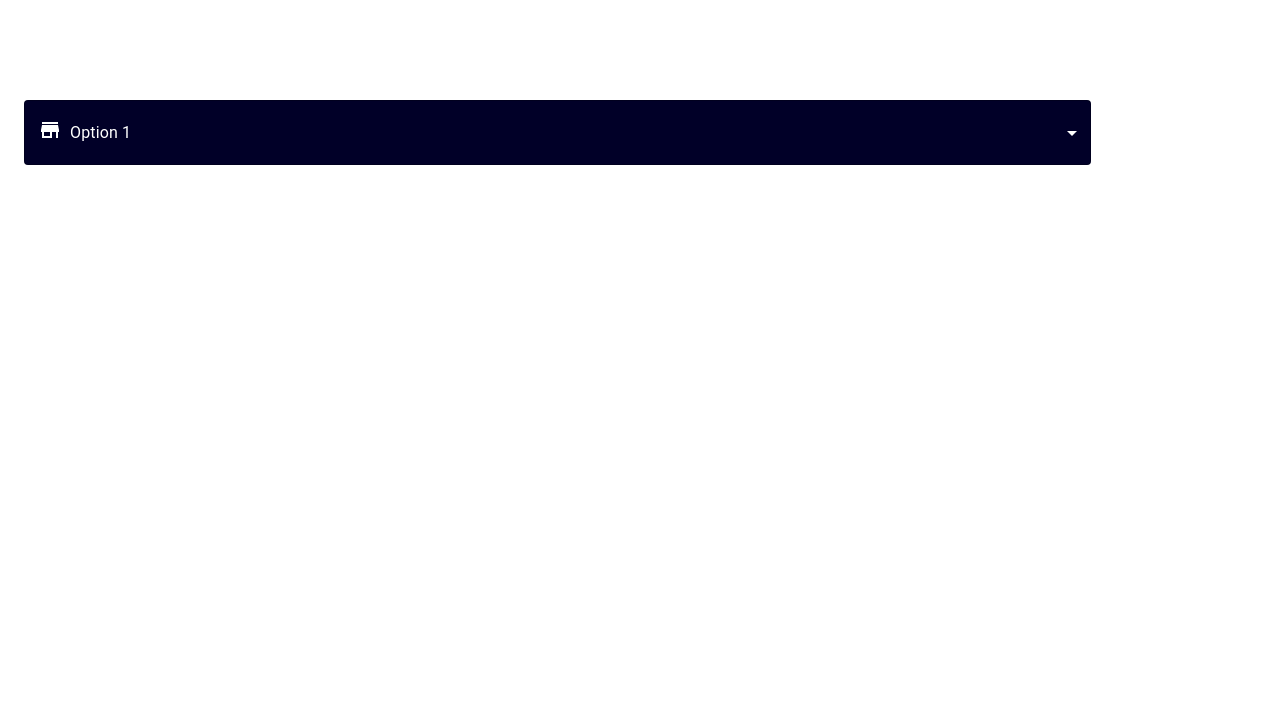
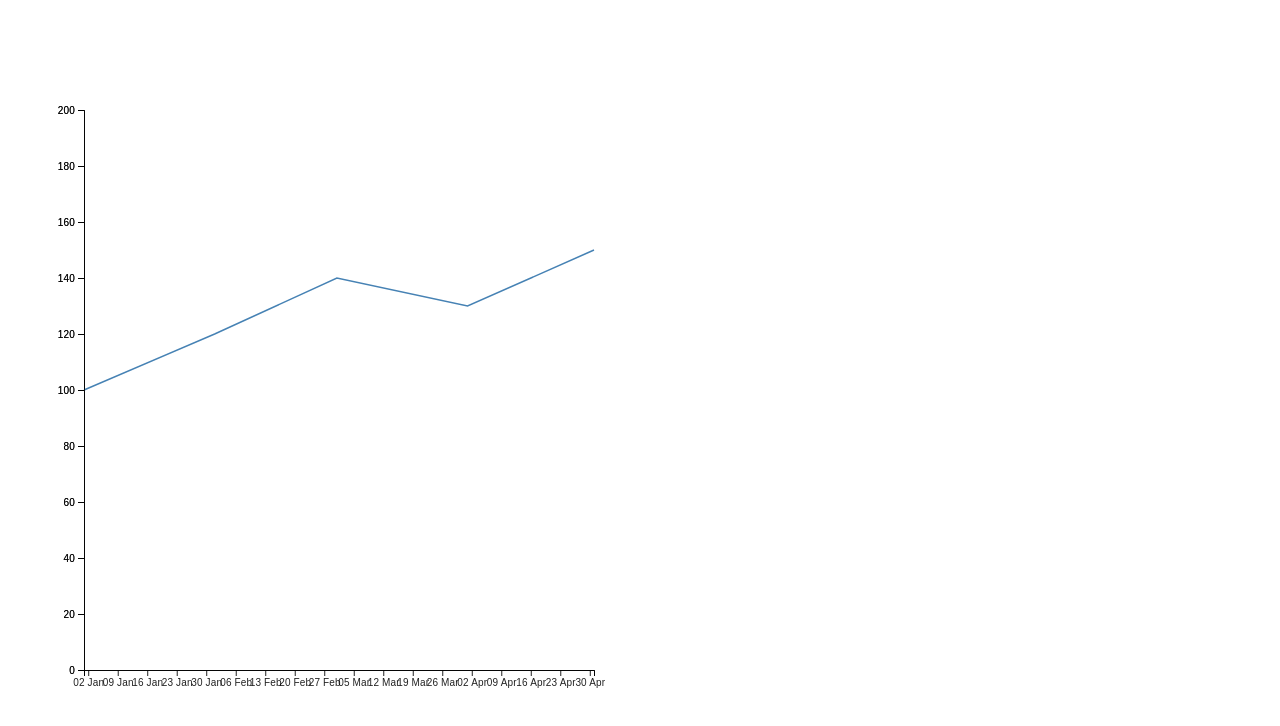
Before and after one commit to AndreMashukov/mui-multiselect, a React (Vite) app: page / in a window 1280 px wide. Shown: the top 726 px of the page. Built offline with nearby package versions, Linux system fonts and the light colour scheme.

Commit message:
minor changes

```diff
--- a/package.json
+++ b/package.json
@@ -12,6 +12,7 @@
   "dependencies": {
     "@mui/x-date-pickers": "^7.0.0",
     "@mui/x-date-pickers-pro": "^7.1.0",
+    "d3": "^7.9.0",
     "formik": "^2.4.5",
     "moment": "^2.30.1",
     "prop-types": "^15.8.1",
--- a/src/App.jsx
+++ b/src/App.jsx
@@ -7,6 +7,7 @@ import { ModalContainerTestView } from "./views/ModalContainerTestView";
 import { DatepickerView } from "./views/DatepickerView";
 import { RangePickerView } from "./views/RangePickerView";
 import { CustomSelectView } from "./views/CustomSelectView";
+import LineChartView from "./views/LineChartView";
 
 function App() {
   return (
@@ -18,7 +19,8 @@ function App() {
           {/* <ModalContainerTestView /> */}
           {/* <DatepickerView /> */}
           {/* <RangePickerView /> */}
-          <CustomSelectView />
+          {/* <CustomSelectView /> */}
+          <LineChartView />
         </Grid>
         <Grid xs={4}></Grid>
       </Grid>
--- /dev/null
+++ b/src/components/LineChart/LineChart.jsx
@@ -0,0 +1,75 @@
+import * as d3 from "d3";
+import { useEffect, useRef } from "react";
+
+// Sample data
+const data = [
+  { date: "1 Jan 2000", value: 100 },
+  { date: "1 Feb 2000", value: 120 },
+  { date: "1 Mar 2000", value: 140 },
+  { date: "1 Apr 2000", value: 130 },
+  { date: "1 May 2000", value: 150 },
+];
+
+const HEIGHT = 600;
+const WIDTH = 600;
+
+const LineChart = () => {
+  const svgRef = useRef();
+
+  const initChart = () => {
+    const parseDate = d3.timeParse("%d %b %Y");
+    data.forEach((d) => {
+      d.date = parseDate(d.date);
+    });
+
+    // Set the dimensions and margins of the graph
+    const margin = { top: 10, right: 30, bottom: 30, left: 60 },
+      width = WIDTH - margin.left - margin.right,
+      height = HEIGHT - margin.top - margin.bottom;
+
+    // Append the svg object to the body of the page
+    const svg = d3
+      .select(svgRef.current)
+      .attr("width", WIDTH)
+      .attr("height", HEIGHT)
+      .append("g")
+      .attr("transform", "translate(" + margin.left + "," + margin.top + ")");
+
+    // Add X axis
+    const x = d3
+      .scaleTime()
+      .domain(d3.extent(data, (d) => d.date))
+      .range([0, width]);
+    svg
+      .append("g")
+      .attr("transform", "translate(0," + height + ")")
+      .call(d3.axisBottom(x).tickFormat(d3.timeFormat("%d %b")));
+
+    // Add Y axis
+    const y = d3.scaleLinear().domain([0, 200]).range([height, 0]);
+    svg.append("g").call(d3.axisLeft(y));
+
+    // Add the line
+    svg
+      .append("path")
+      .datum(data)
+      .attr("fill", "none")
+      .attr("stroke", "steelblue")
+      .attr("stroke-width", 1.5)
+      .attr(
+        "d",
+        d3
+          .line()
+          .x((d) => x(d.date))
+          .y((d) => y(d.value))
+      );
+  };
+
+  useEffect(() => {
+    initChart();
+  }, []);
+
+  return <svg ref={svgRef}></svg>;
+};
+
+export default LineChart;
--- /dev/null
+++ b/src/views/LineChartView.jsx
@@ -0,0 +1,7 @@
+import LineChart from "../components/LineChart/LineChart";
+
+const LineChartView = () => {
+  return <LineChart />;
+};
+
+export default LineChartView;
```
Also changed, not shown: 1 other file (tests, documents, lock files or other folders).
